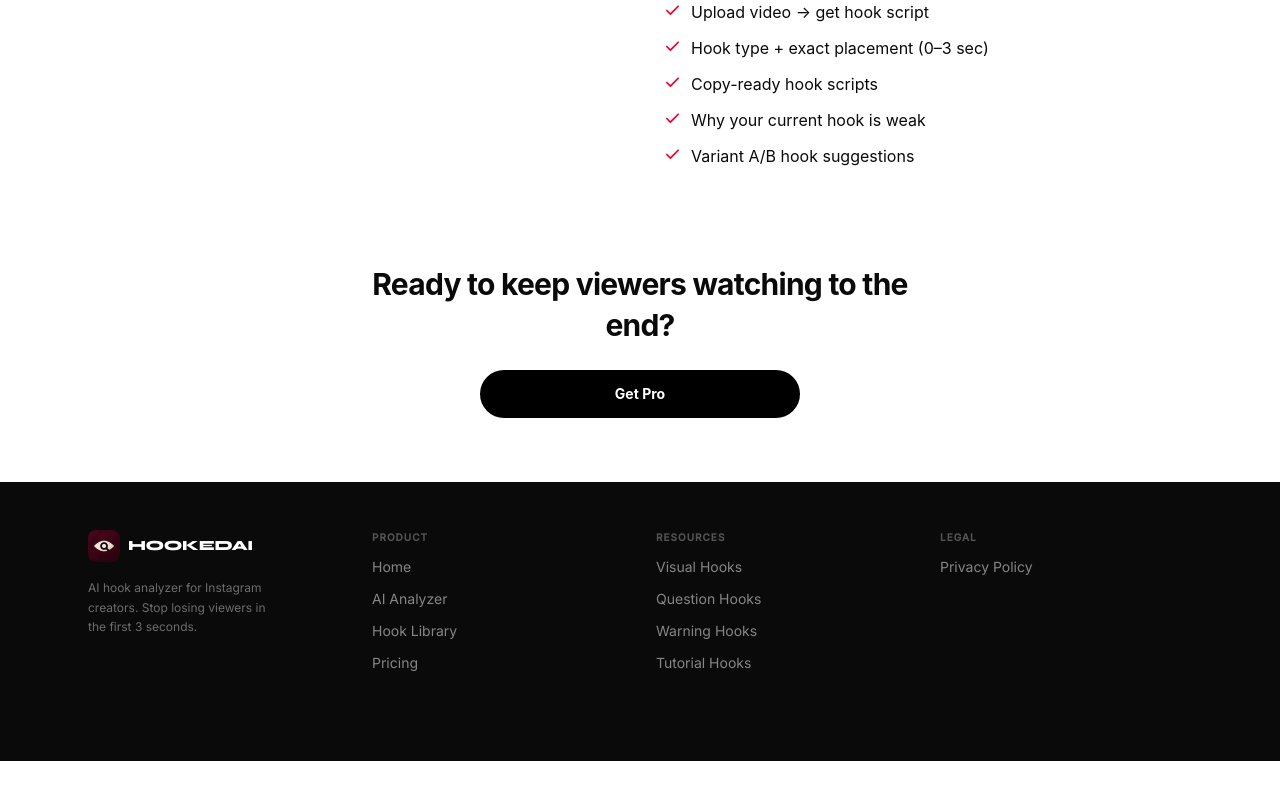
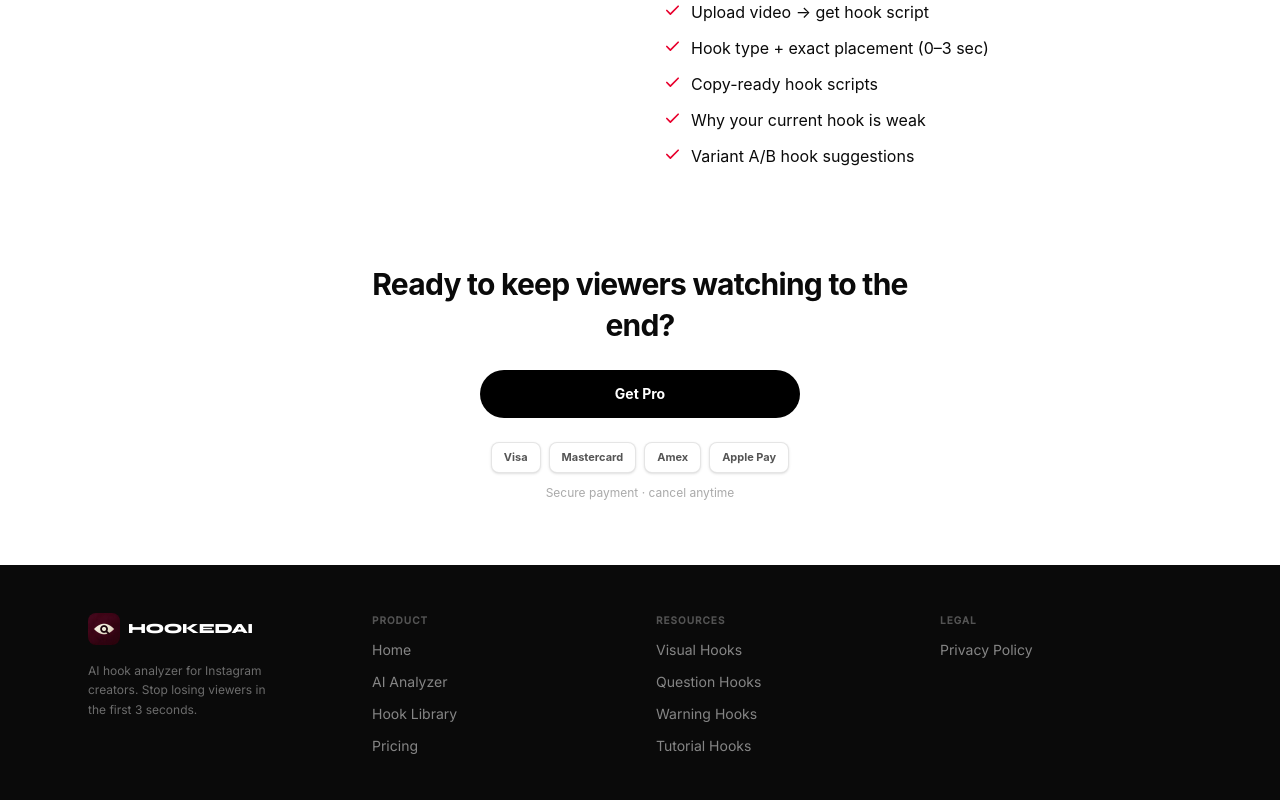
Before and after one commit to bimogg/Hooked.AI, a Next.js app: page /pricing in a window 1280 px wide. Shown: the part 1470-2270 px from the top of the page. Before the commit the page ends 2231 px from the top, so only its background shows below. Built offline with nearby package versions, Linux system fonts and the light colour scheme; no server answers.

Commit message:
feat: payment methods row + secure payment note

```diff
--- a/components/PricingContent.tsx
+++ b/components/PricingContent.tsx
@@ -173,6 +173,13 @@ export default function PricingContent() {
             </SignInButton>
           )}
         </div>
+        {/* payment methods */}
+        <div className="flex items-center justify-center gap-2 mt-6 flex-wrap">
+          {['Visa', 'Mastercard', 'Amex', 'Apple Pay'].map(b => (
+            <span key={b} className="px-3 py-1.5 rounded-lg bg-white border border-black/10 text-[11px] font-bold text-[#555] shadow-sm">{b}</span>
+          ))}
+        </div>
+        <p className="text-xs text-[#aaa] mt-3">{tr('pricing', 'payNote', lang)}</p>
       </div>
     </div>
   );
```
